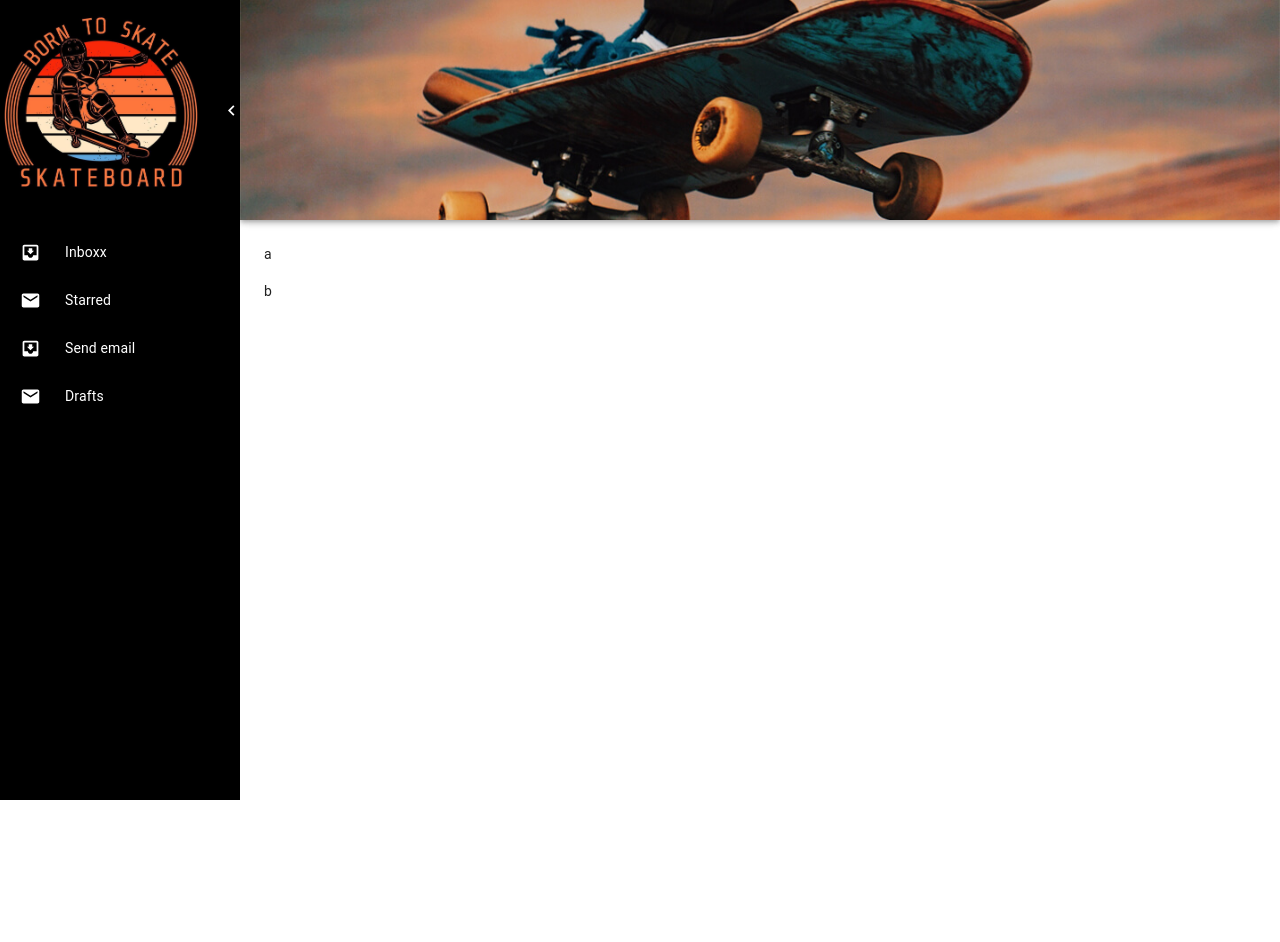
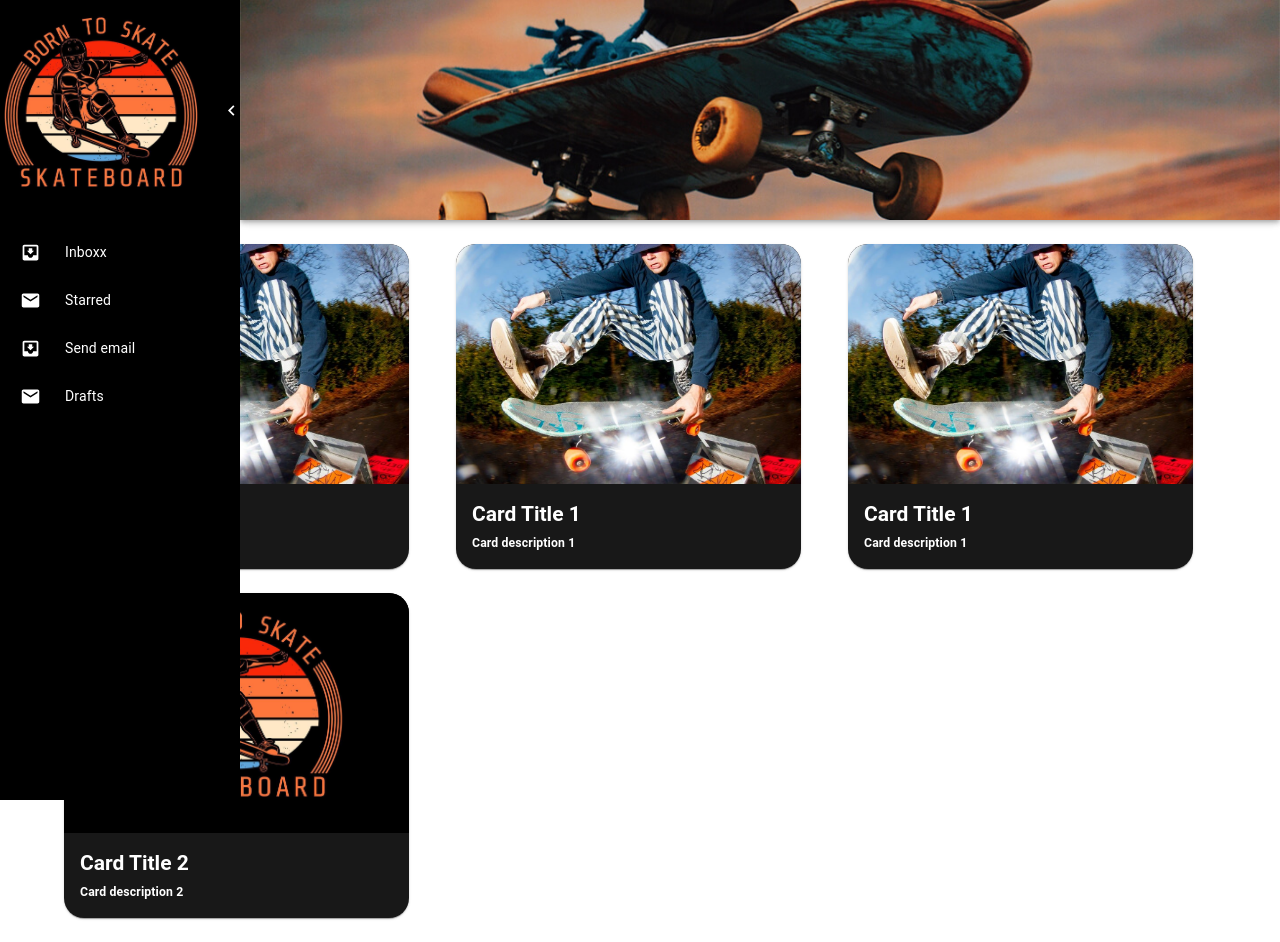
Before and after one commit to rafaelpolonio92/sport-frontend, a React (Create React App) app: page / in a window 1280 px wide. Before the commit the page ends 800 px from the top, so only its background shows below. Built offline with nearby package versions, Linux system fonts and the light colour scheme.

Commit message:
creating dashboard content

```diff
--- a/src/App.js
+++ b/src/App.js
@@ -8,9 +8,9 @@ function App() {
     <Router>
       <Layout>
         <Routes>
-        <Route path="/" component={< Dashboard />} />
-          {/* ... other routes */}
-        </Routes>
+          <Route path="/" element={<Dashboard />} />
+            {/* ... other routes */}
+          </Routes>
       </Layout>
     </Router>
   );
--- /dev/null
+++ b/src/components/Cards/index.jsx
@@ -0,0 +1,26 @@
+import React from 'react';
+import { CardActionArea, CardContent, CardMedia, Typography } from '@mui/material';
+import { MatteBlackCard } from './styles';
+
+const MediaCard = ({ title, description, imageUrl }) => (
+  <MatteBlackCard sx={{ maxWidth: 345, borderRadius: '20px' }}>
+    <CardActionArea>
+      <CardMedia
+        component="img"
+        alt={title}
+        height="240"
+        image={imageUrl}
+      />
+      <CardContent>
+        <Typography gutterBottom variant="h5" component="div" sx={{ color: '#fff', fontWeight: 'bold' }}>
+          {title}
+        </Typography>
+        <Typography variant="body2" color="text.secondary" sx={{ color: '#fff', fontWeight: 'bold' }}>
+          {description}
+        </Typography>
+      </CardContent>
+    </CardActionArea>
+  </MatteBlackCard>
+);
+
+export default MediaCard;
--- /dev/null
+++ b/src/components/Cards/styles.js
@@ -0,0 +1,6 @@
+import { styled } from '@mui/material/styles';
+import Card from '@mui/material/Card';
+
+export const MatteBlackCard = styled(Card)({
+  backgroundColor: '#181818', // Matte black
+});
--- a/src/components/dashboard/index.jsx
+++ b/src/components/dashboard/index.jsx
@@ -1,11 +1,52 @@
 import React from 'react';
+import MediaCard from '../Cards';
+import { Grid, Box, Container } from '@mui/material';
+import { drawerWidth } from '../Sidebar/styles';
 
-const Dashboard = () => {
+const cards = [
+  {
+    title: 'Card Title 1',
+    description: 'Card description 1',
+    imageUrl: '/49ea5d387a6e396de24cb831f23c3cbd.jpg',
+  },
+  {
+    title: 'Card Title 1',
+    description: 'Card description 1',
+    imageUrl: '/49ea5d387a6e396de24cb831f23c3cbd.jpg',
+  },
+  {
+    title: 'Card Title 1',
+    description: 'Card description 1',
+    imageUrl: '/49ea5d387a6e396de24cb831f23c3cbd.jpg',
+  },
+  {
+    title: 'Card Title 2',
+    description: 'Card description 2',
+    imageUrl: '/born-to-skate-skateboard-design-vintage-retro-vector.jpg',
+  },
+  // Add more card objects here
+];
+
+
+const Dashboard = (props) => {
+  const { open } = props;
   return (
-		<div>
-			Bla
-		</div>
-	)
+    <Box component="main" sx={{ flexGrow: 1, p: 3, paddingLeft: open ? drawerWidth + 3 : 3 }}>
+      <Container style={{ marginTop: 220 }}>
+        <Grid container spacing={3} alignItems="center">
+          {cards.map((card, index) => (
+              <Grid item key={index} xs={12} sm={6} md={4}>
+                <MediaCard
+                  title={card.title}
+                  description={card.description}
+                  imageUrl={card.imageUrl}
+                />
+              </Grid>
+            ))}
+        </Grid>
+      </Container>
+    </Box>
+  )
 }
 
 export default Dashboard;
--- a/src/components/sidebar/index.jsx
+++ b/src/components/sidebar/index.jsx
@@ -85,7 +85,7 @@ export default function MiniDrawer() {
           ))}
         </List>
       </Drawer>
-      <Box component="main" sx={{ flexGrow: 1, p: 3 }}>
+      {/* <Box component="main" sx={{ flexGrow: 1, p: 3 }}>
         <DrawerHeader />
         <Typography paragraph>
           a
@@ -93,7 +93,7 @@ export default function MiniDrawer() {
         <Typography paragraph>
           b
         </Typography>
-      </Box>
+      </Box> */}
     </Box>
   );
 }
--- a/src/components/sidebar/styles.js
+++ b/src/components/sidebar/styles.js
@@ -2,7 +2,7 @@ import { styled } from '@mui/material/styles';
 import MuiDrawer from '@mui/material/Drawer';
 import MuiAppBar from '@mui/material/AppBar';
 
-const drawerWidth = 240;
+export const drawerWidth = 240;
 
 export const openedMixin = (theme) => ({
   width: drawerWidth,
```
Also changed, not shown: public/49ea5d387a6e396de24cb831f23c3cbd.jpg (added), src/components/Layout.jsx (renamed from src/components/Layout.js).
